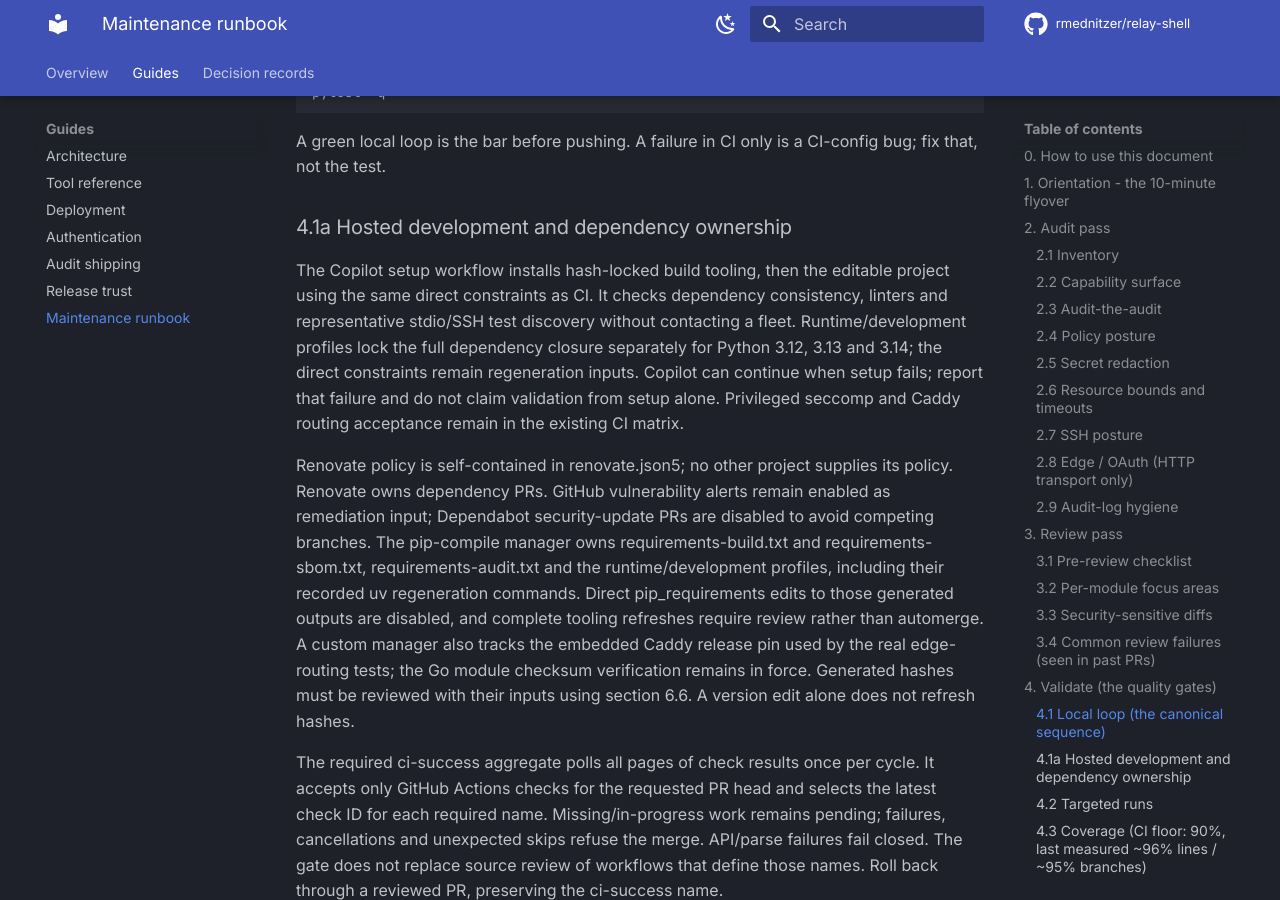
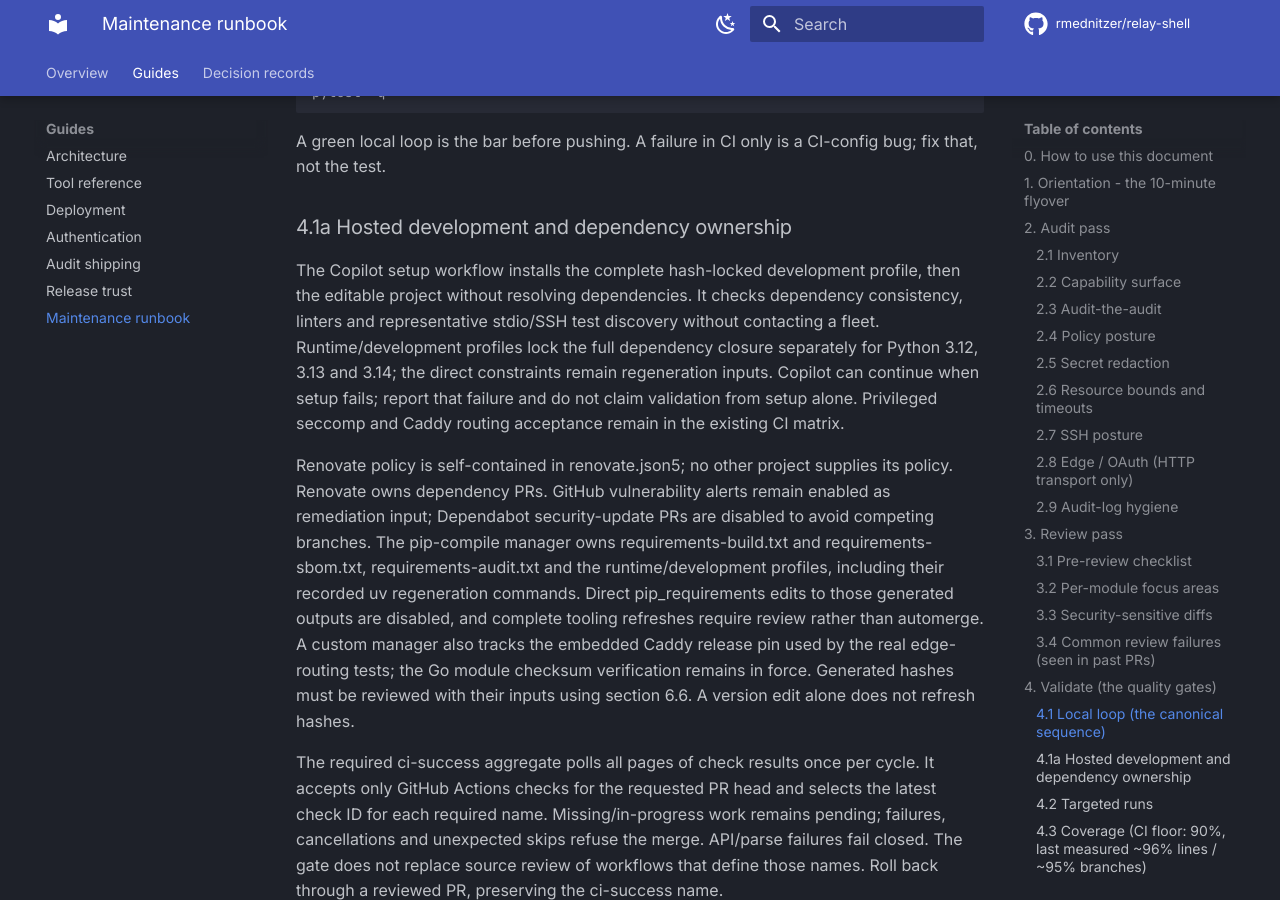
Before and after one commit to rmednitzer/relay-shell, an MkDocs documentation site: the page built from docs/runbook.md, in a window 1280 px wide and 900 px high, scrolled down 10807 px. Built offline with MkDocs 1.6.1 and Material for MkDocs 9.7.7, drawn with Linux system fonts in a browser that asks for light colours; comment, search, counter and statistics services are not loaded.

Commit message:
Clarify complete Copilot setup profile

```diff
--- a/docs/runbook.md
+++ b/docs/runbook.md
@@ -422,8 +422,8 @@ CI-config bug; fix that, not the test.
 
 ### 4.1a Hosted development and dependency ownership
 
-The Copilot setup workflow installs hash-locked build tooling, then the editable
-project using the same direct constraints as CI. It checks dependency consistency,
+The Copilot setup workflow installs the complete hash-locked development profile,
+then the editable project without resolving dependencies. It checks dependency consistency,
 linters and representative stdio/SSH test discovery without contacting a fleet.
 Runtime/development profiles lock the full dependency closure separately for
 Python 3.12, 3.13 and 3.14; the direct constraints remain regeneration inputs.
```
